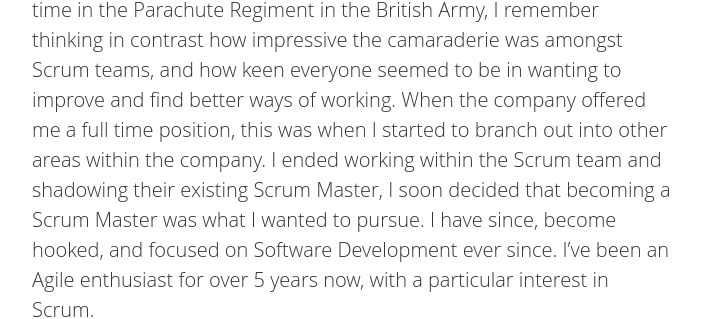
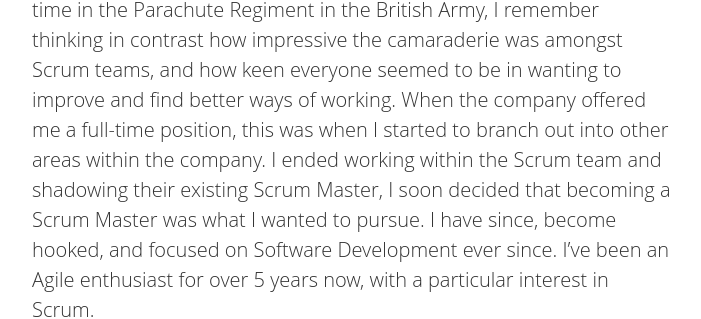
Before and after one commit to IamJackReed/JackReed, a Jekyll site: the page built from about-me.md, in a window 1280 px wide. Shown: the part 875-1194 px from the top of the page, without its empty margins (288-989 px from the left). Built offline with Jekyll 4.4.1, drawn with Linux system fonts in a browser that asks for light colours; nearby versions of some CDN libraries; some web fonts are replaced; some of the changed text lies outside the part shown.

Commit message:
Update about-me.md

```diff
--- a/about-me.md
+++ b/about-me.md
@@ -6,6 +6,6 @@ permalink: /about-me/
 
 <p style="text-align:center;"><img src="/assets/images/about-me-profile.png"></p>
 
-<span style="color:#00000; font-family: 'open sans'; font-size: 1em; font-size: 20px; font-weight: 200; hyphens: none;">My first exposure to Scrum was back in 2012 when I was involved in working alongside a Scrum team. I was asked to help translate Spanish into English for a company that was building a Tourist Information website. At that time, admittedly, I wasn't really sure how Scrum was being used exactly. I just knew that the Scrum team held regular events, and together they discussed a reflected on their work. Having spent time in the Parachute Regiment in the British Army, I remember thinking in contrast how impressive the camaraderie was amongst Scrum teams, and how keen everyone seemed to be in wanting to improve and find better ways of working. When the company offered me a full time position, this was when I started to branch out into other areas within the company. I ended working within the Scrum team and shadowing their existing Scrum Master, I soon decided that becoming a Scrum Master was what I wanted to pursue. I have since, become hooked, and focused on Software Development ever since. I've been an Agile enthusiast for over 5 years now, with a particular interest in Scrum.
+<span style="color:#00000; font-family: 'open sans'; font-size: 1em; font-size: 20px; font-weight: 200; hyphens: none;">My first exposure to Scrum was back in 2012 when I was involved in working alongside a Scrum team. I was asked to help translate Spanish into English for a company that was building a Tourist Information website. At that time, admittedly, I wasn't really sure how Scrum was being used exactly. I just knew that the Scrum team held regular events, and together they discussed a reflected on their work. Having spent time in the Parachute Regiment in the British Army, I remember thinking in contrast how impressive the camaraderie was amongst Scrum teams, and how keen everyone seemed to be in wanting to improve and find better ways of working. When the company offered me a full-time position, this was when I started to branch out into other areas within the company. I ended working within the Scrum team and shadowing their existing Scrum Master, I soon decided that becoming a Scrum Master was what I wanted to pursue. I have since, become hooked, and focused on Software Development ever since. I've been an Agile enthusiast for over 5 years now, with a particular interest in Scrum.
 
 <span style="color:#00000; font-family: 'open sans'; font-size: 1em; font-size: 20px; font-weight: 200; hyphens: none;">By accompanying Scrum with other practices from; XP, Kanban and Lean Software, it has helped me maximise the advantage of using Scrum as a light framework. Allowing me, the teams, and organisations that I've worked with to become more transparent in the work we do, creating the ability for us to inspect the work we've done, and finally allowing us to adapt so that we can make improvements in the way we work, and improvements to the products/services that we deliver. I enjoy coaching and promoting Agile (as a mindset and in the practical sense of the word). I'm interested in the people side of change, always looking to better understand human behavioural differences, and continue to stay humble in my approach towards becoming a better servant leader.
```
